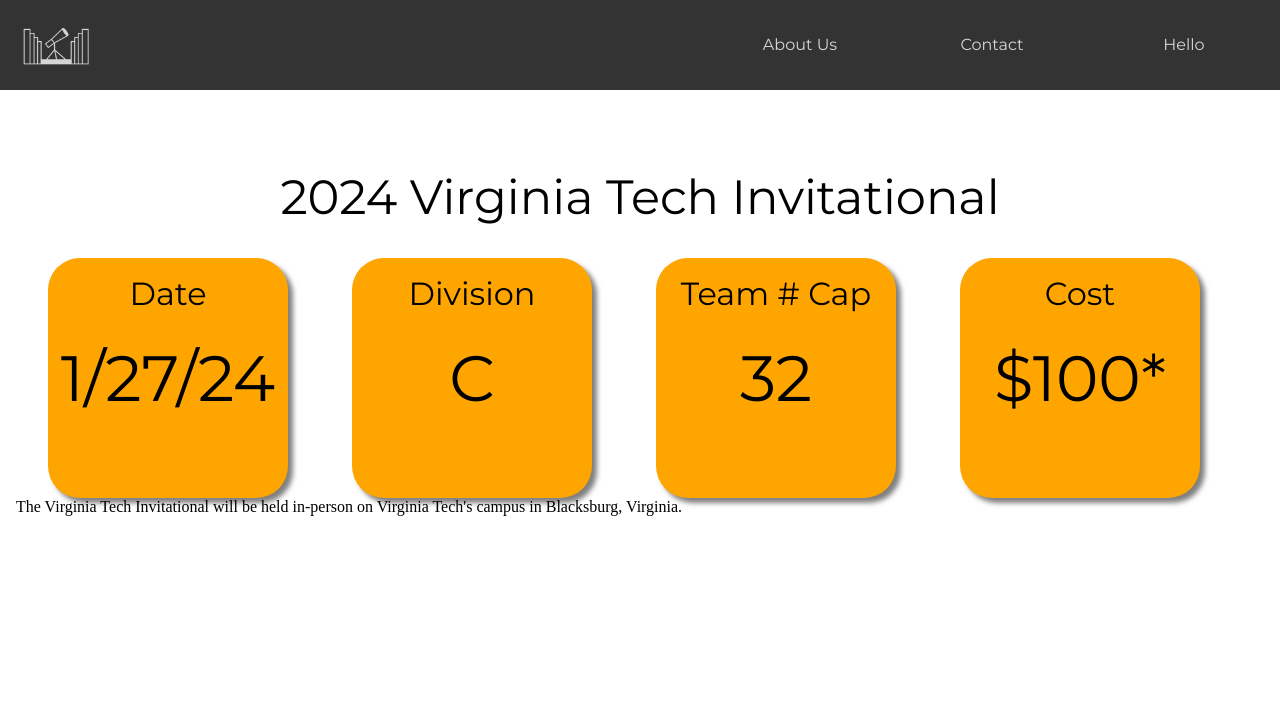
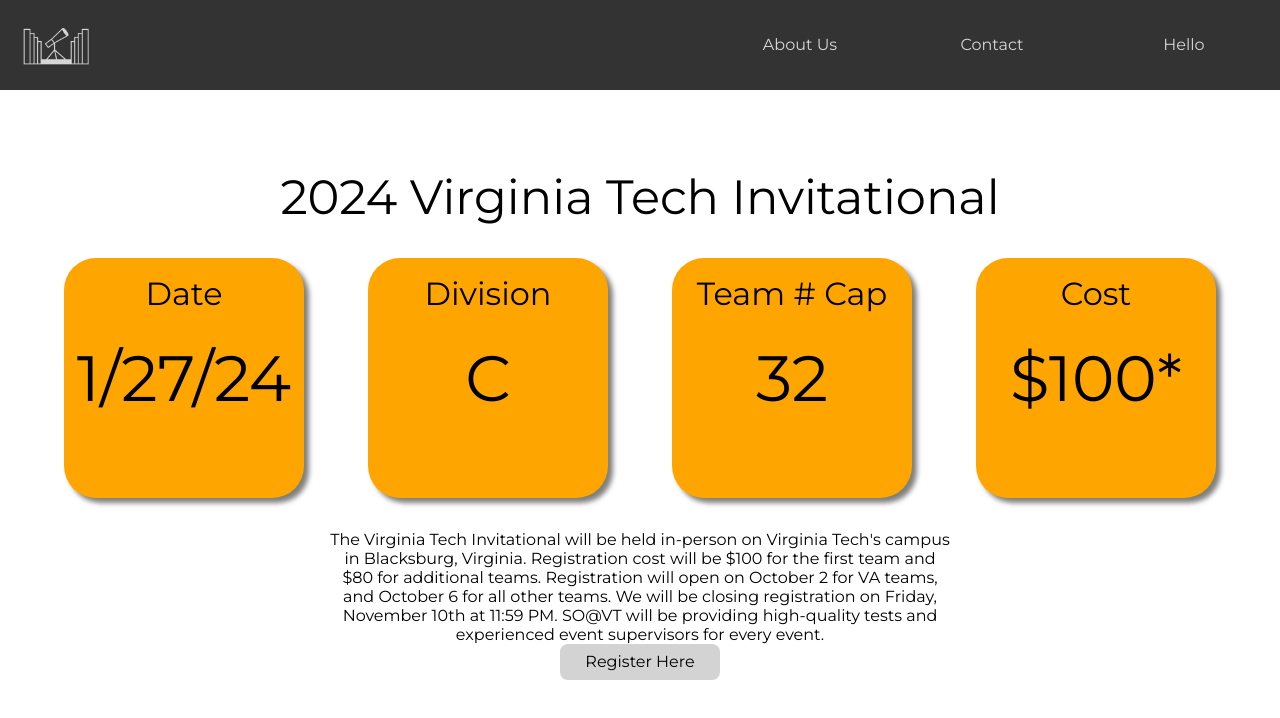
Before and after one commit to Pojoto/sovt-website, a SvelteKit app: page /tournament-info in a window 1280 px wide. Shown: the top 718 px of the page. Built offline with nearby package versions, Linux system fonts and the light colour scheme.

Commit message:
cleaned up info page

```diff
--- a/src/routes/tournament-info/+page.svelte
+++ b/src/routes/tournament-info/+page.svelte
@@ -5,6 +5,7 @@
 
 <script>
     import Card from '$lib/Card.svelte';
+    import Button from '$lib/Button.svelte';
 </script>
 
 
@@ -20,7 +21,16 @@
         <Card title="Cost" content="$100*"/>
     </div>
 
-    The Virginia Tech Invitational will be held in-person on Virginia Tech's campus in Blacksburg, Virginia.
+    <div class="info">
+        The Virginia Tech Invitational will be held in-person on Virginia Tech's campus in Blacksburg, Virginia.
+        Registration cost will be $100 for the first team and $80 for additional teams. Registration will open on
+        October 2 for VA teams, and October 6 for all other teams. We will be closing registration on Friday, November 10th at 11:59 PM.
+        SO@VT will be providing high-quality tests and experienced event supervisors for every event.
+
+    </div>
+
+    <Button text="Register Here" url="/" active={false}/>
+
 
 </body>
 
@@ -43,7 +53,18 @@
     .cards {
         display: flex;
         align-items: center;
+        justify-content: center;
         margin-top: 2rem;
     }
 
+    .info {
+        width: 50%;
+        margin-left: auto;
+        margin-right: auto;
+        margin-top: 2rem;
+        text-align: center;
+        font-family: 'Montserrat', sans-serif;
+        font-size: 1rem;
+    }
+
 </style>
```
